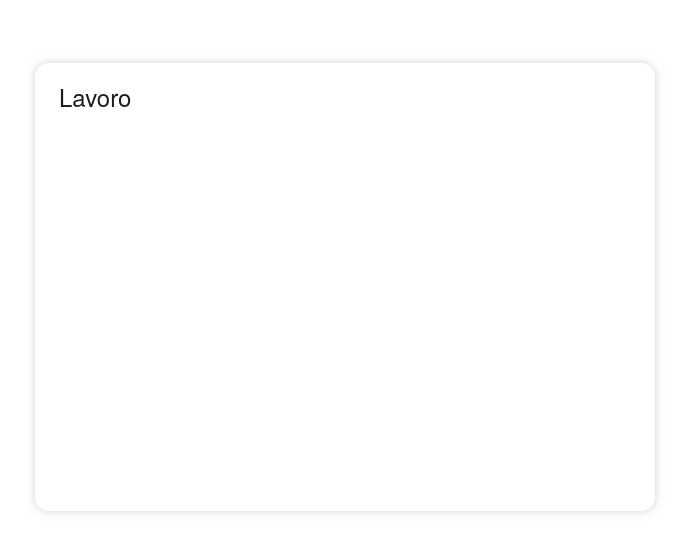
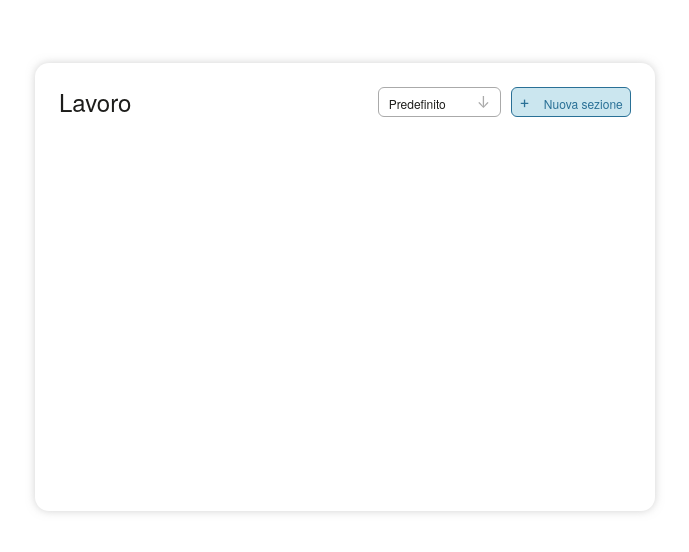
Before and after one commit to chry902/Todolist, a React (Create React App) app in the folder todolist/: page / in a window 1280 px wide. Shown: the part 146-698 px from the top of the page, without its empty margins (295-984 px from the left). Built offline with nearby package versions, Linux system fonts and the light colour scheme.

Commit message:
work at the button

```diff
--- a/todolist/src/Components/Home/index.jsx
+++ b/todolist/src/Components/Home/index.jsx
@@ -3,10 +3,24 @@ import styles from "./styles.module.scss";
 const Home = () => {
   return (
     <div className={styles.homeContainer}>
-      <header>
+      <header className={styles.headersWrapper}>
         <h3 className={styles.lavoro}>Lavoro</h3>
+
+        <div className={styles.rectanglesWrapper}>
+          <div className={styles.rectangleLeft}>
+            <span className={styles.options}>Predefinito</span>
+            <div className={styles.path}>↓</div>
+          </div>
+
+          <div className={styles.rectangleRigth}>
+            <div className={styles.shape}>+</div>
+            <span className={styles.nuovaSezione}>Nuova sezione</span>
+          </div>
+        </div>
       </header>
+
       <body></body>
+
       <footer></footer>
     </div>
   );
--- a/todolist/src/Components/Home/styles.module.scss
+++ b/todolist/src/Components/Home/styles.module.scss
@@ -7,6 +7,11 @@
     box-shadow: 0 0 9px 0 rgba(165, 165, 165, 0.5);
     background-color: #fff;
 
+
+    .headersWrapper{
+        display: flex;
+        align-items: center;
+        justify-content:space-between;
         .lavoro{
             width: 77px;
             height: 20px;
@@ -19,4 +24,82 @@
             letter-spacing: normal;
             color: #1d1d1b;
         }
+        .rectanglesWrapper{
+            display: flex;
+            gap: 10px;
+
+            .rectangleLeft{
+                // width: 120px;
+                height: 30px;
+                // margin: 0 10px 0 0;
+                padding: 8px 10px;
+                display: flex;
+                align-items: center;
+                justify-content: center;
+                border-radius: 6px;
+                border: solid 0.5px #aaa;
+                background-color: #fff;
+                 .options{
+                    width: 58px;
+                    height: 14px;
+                    // margin: 0 30px 0 0;
+                    font-family: HelveticaNeue;
+                    font-size: 12px;
+                    font-weight: normal;
+                    font-stretch: normal;
+                    font-style: normal;
+                    line-height: normal;
+                    letter-spacing: normal;
+                    color: #1d1d1b;
                  }
+                 .path{
+
+                    margin: 3px 0 3.9px 30px;
+                    color: #aaa;
+                 }
+
+
+            }
+
+
+            .rectangleRigth{
+                width: 120px;
+                height: 30px;
+                display: flex;
+                align-items: center;justify-content: center;
+                // margin: 0 0 0 10px;
+                padding: 8px 10px;
+                border-radius: 6px;
+                border: solid 0.5px #297096;
+                background-color: rgba(169, 214, 229, 0.6);
+
+                .shape{
+                    width: 14px;
+                    height: 14px;
+                    display: flex;
+                    align-items: center;
+                    justify-content: center;
+                    color: #297096;
+                    margin: 0 7px 0 0;
+                    // border: 1.5px solid #297096;
+                }
+                .nuovaSezione{
+                    width: 79px;
+                    height: 14px;
+                    margin: 0 0 0 7px;
+                    white-space: nowrap;
+
+                    font-family: HelveticaNeue;
+                    font-size: 12px;
+                    font-weight: normal;
+                    font-stretch: normal;
+                    font-style: normal;
+                    line-height: normal;
+                    letter-spacing: normal;
+                    color: #297096;
+                 }
+            }
+        }
+
+    }
+}
```
Lines whose indentation alone changed are shown as unchanged.
